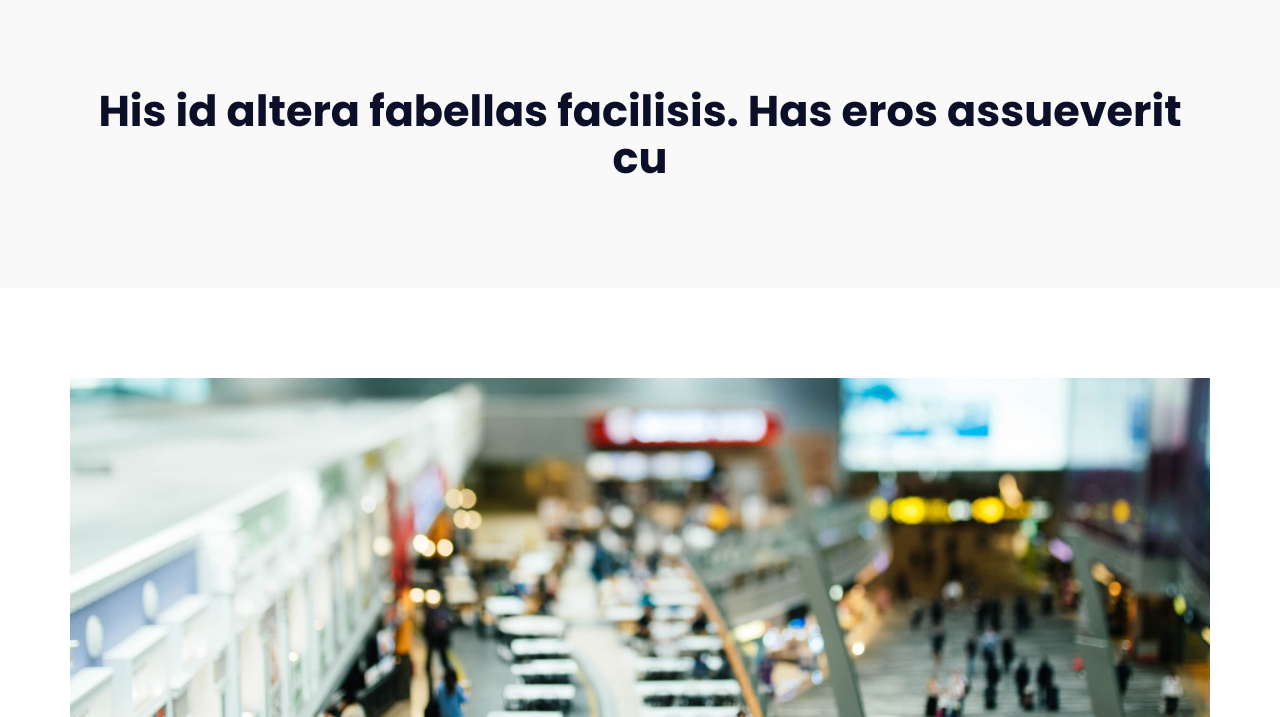
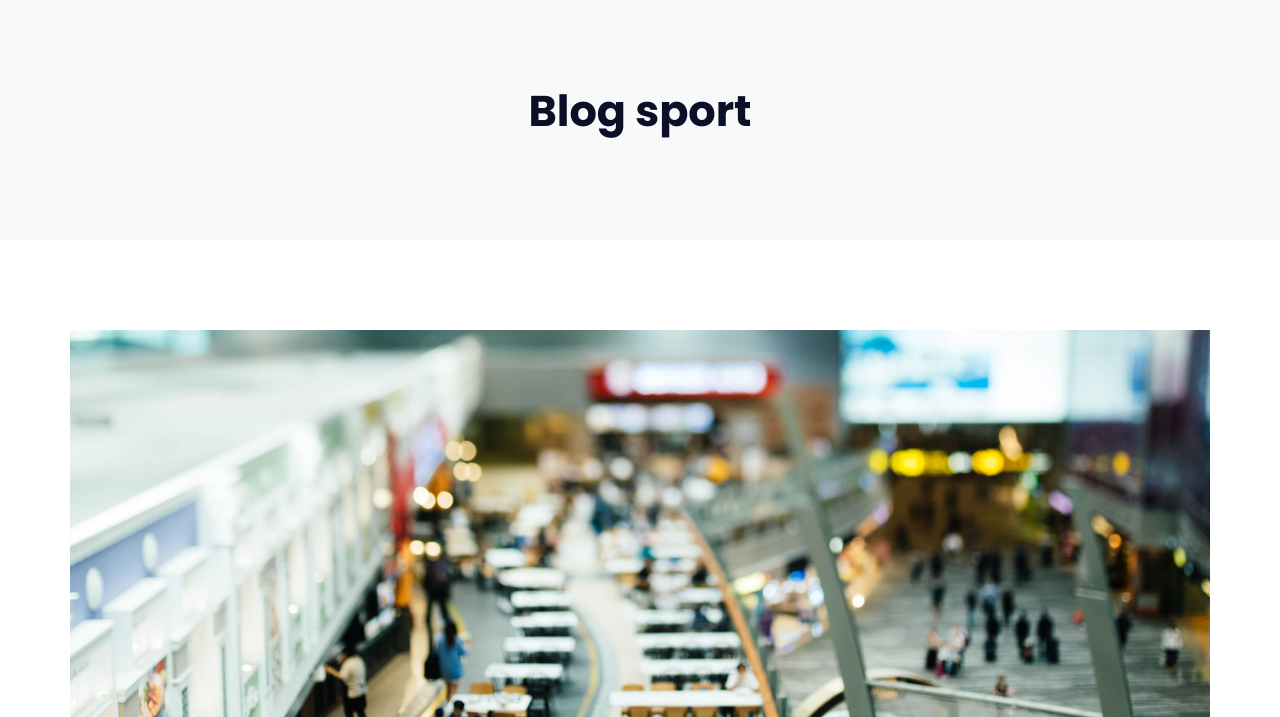
Before and after one commit to manhson/thuchanh, a plain HTML site: page blog-post.html in a window 1280 px wide. Shown: the part 83-800 px from the top of the page. Drawn offline with Linux system fonts and the light colour scheme; some packages are replaced by stand-ins of ours.

Commit message:
update h

```diff
--- a/blog-post.html
+++ b/blog-post.html
@@ -86,7 +86,7 @@
 				<!-- wrapper content -->
 				<div class="col-md-12">
 					<div class="page-wrapper-content">
-						<h1>His id altera fabellas facilisis. Has eros assueverit cu</h1>
+						<h1>Blog sport</h1>
 					</div>
 				</div>
 				<!-- /wrapper content -->
```
Also changed, not shown: index.html (+1 -1 lines).
